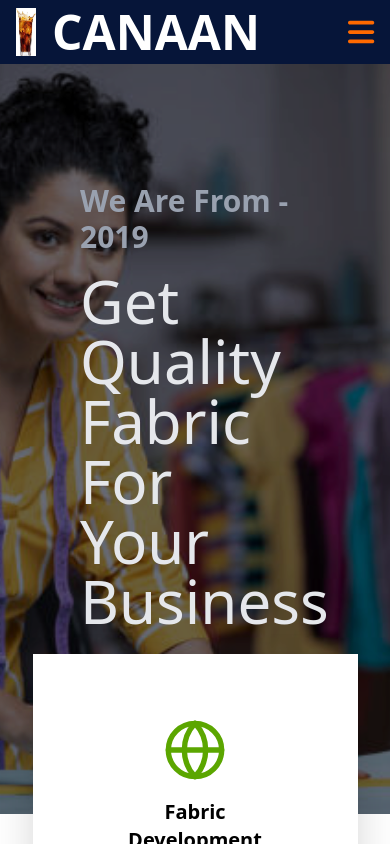
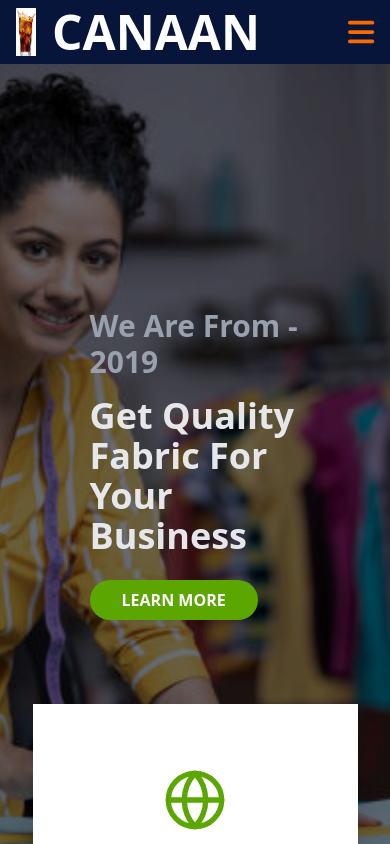
Before and after one commit to BetelTagesse/Kenean-Garment, a Next.js app: page / in a window 390 px wide. Shown: the top 844 px of the page. Built offline with nearby package versions, Linux system fonts and the light colour scheme.

Commit message:
making the home page responsive

```diff
--- a/app/globals.css
+++ b/app/globals.css
@@ -68,6 +68,8 @@
   --color-green: rgb(91, 166, 0);
   --color-purple: #061539;
   --color-background: #c0c0c0;
+  --color-image: rgb(85, 92, 99);
+
   --text-tiny: 14px;
   --text-tiny--line-height: 24px;
   /* --text-tiny--letter-spacing: 0.125rem; */
--- a/app/page.js
+++ b/app/page.js
@@ -19,15 +19,17 @@ export default function Home() {
   return (
     <>
       <SlidingImage>
+        <div className="mx-auto w-11/12 justify-items-stretch ">
           <h2 className="text-3xl text-gray-400 font-bold mb-4">
             We Are From - 2019
           </h2>
-        <h2 className="text-6xl text-gray-200 mb-6">
+          <h2 className="text-4xl md:text-6xl lg:text-8xl font-bold text-gray-200 mb-6">
             Get Quality Fabric For <br /> Your Business
           </h2>
           <Button className="bg-green  font-bold px-8 py-2 hover:from-blue-900 hover:to-blue-950">
             LEARN MORE
           </Button>
+        </div>
       </SlidingImage>
       <ServicesSection />
       <WhoWeAre />
--- a/src/components/home/ServicesCard.jsx
+++ b/src/components/home/ServicesCard.jsx
@@ -11,14 +11,14 @@ export const ServicesCard = ({
 }) => {
   return (
     <div
-      className={`w-1/2 flex flex-col items-center justify-center text-center p-6 group ${className}`}
+      className={`w-1/2   flex flex-col items-center justify-center text-center p-6 md:p-3 lg:p-6 group ${className}`}
     >
       {/* MyIcon that rotates once on hover */}
       <MyIcon className="w-16 h-16 text-green mb-4 animate-rotate-once" />
 
       <h2 className="text-xl font-semibold mb-2">{title}</h2>
 
-      <p className="text-gray-600 mb-4 w-1/2">{description}</p>
+      <p className="text-gray-600 mb-4 w-1/2 md:w-2/3">{description}</p>
 
       <Link
         href={link}
--- a/src/components/home/services/ServicesListTwo.jsx
+++ b/src/components/home/services/ServicesListTwo.jsx
@@ -4,7 +4,7 @@ import { Globe, Layers } from "lucide-react";
 
 const ServicesListTwo = () => {
   return (
-    <div className=" grid  sm:grid-cols-1 md:grid-cols-2 lg:grid-cols-4  sm:gap-6 md:gap-3 w-full lg:w-10/12 mx-auto">
+    <div className=" grid  sm:grid-cols-1 md:grid-cols-2 lg:grid-cols-4  sm:gap-6 md:gap-3 w-full md:w-10/12 mx-auto">
       <ServicesCardTwo
         MyIcon={require("lucide-react").Globe}
         title="Fabric Development"
--- a/src/components/home/sliding_image.jsx
+++ b/src/components/home/sliding_image.jsx
@@ -1,5 +1,7 @@
 "use client";
 import { useEffect, useState } from "react";
+import { ChevronLeft, ChevronRight } from "lucide-react";
+
 import cola from "../../images/cola.png";
 import burger from "../../images/bbq_burger.png";
 import designer from "../../images/designer.jpg";
@@ -20,16 +22,38 @@ export const SlidingImage = ({ children }) => {
 
     return () => clearInterval(intervalId);
   }, []);
+  return (
+    <div className="relative w-full h-[800px] overflow-hidden group">
+      {/* Backward Button */}
+      <button
+        onClick={() => {
+          setCurrentIndex((prev) => (prev - 1 + images.length) % images.length);
+        }}
+        className="absolute top-1/2 left-4 transform -translate-y-20 bg-green text-white px-2 py-2 rounded-full shadow-lg hover:bg-purple transition duration-300 z-10 opacity-0 group-hover:opacity-100"
+      >
+        <ChevronLeft size={24} />
+      </button>
 
-  return (
-    <div className="relative  w-full h-[750px] overflow-hidden">
-      {/* background image */}
+      {/* Background Image */}
       <div
-        className="absolute  inset-0 bg-center bg-cover brightness-50"
-        style={{ backgroundImage: `url(${images[currentIndex].src})` }}
+        className="absolute inset-0 bg-center bg-cover bg-image  brightness-50"
+        style={{
+          backgroundImage: `url(${images[currentIndex].src})`,
+          backgroundColor: "rgb(85, 92, 99)",
+        }}
       />
 
-      {/* bluish filter */}
+      {/* Forward Button */}
+      <button
+        onClick={() => {
+          setCurrentIndex((prev) => (prev + 1) % images.length);
+        }}
+        className="absolute top-1/2 right-4 transform -translate-y-20 bg-green text-white px-2 py-2 rounded-full shadow-lg hover:bg-purple transition duration-300 z-10 opacity-0 group-hover:opacity-100"
+      >
+        <ChevronRight size={24} />
+      </button>
+
+      {/* Bluish Filter */}
       <div className="absolute inset-0 bg-blue-900 opacity-20 mix-blend-multiply" />
 
       {/* Content */}
```
Lines whose indentation alone changed are shown as unchanged.
